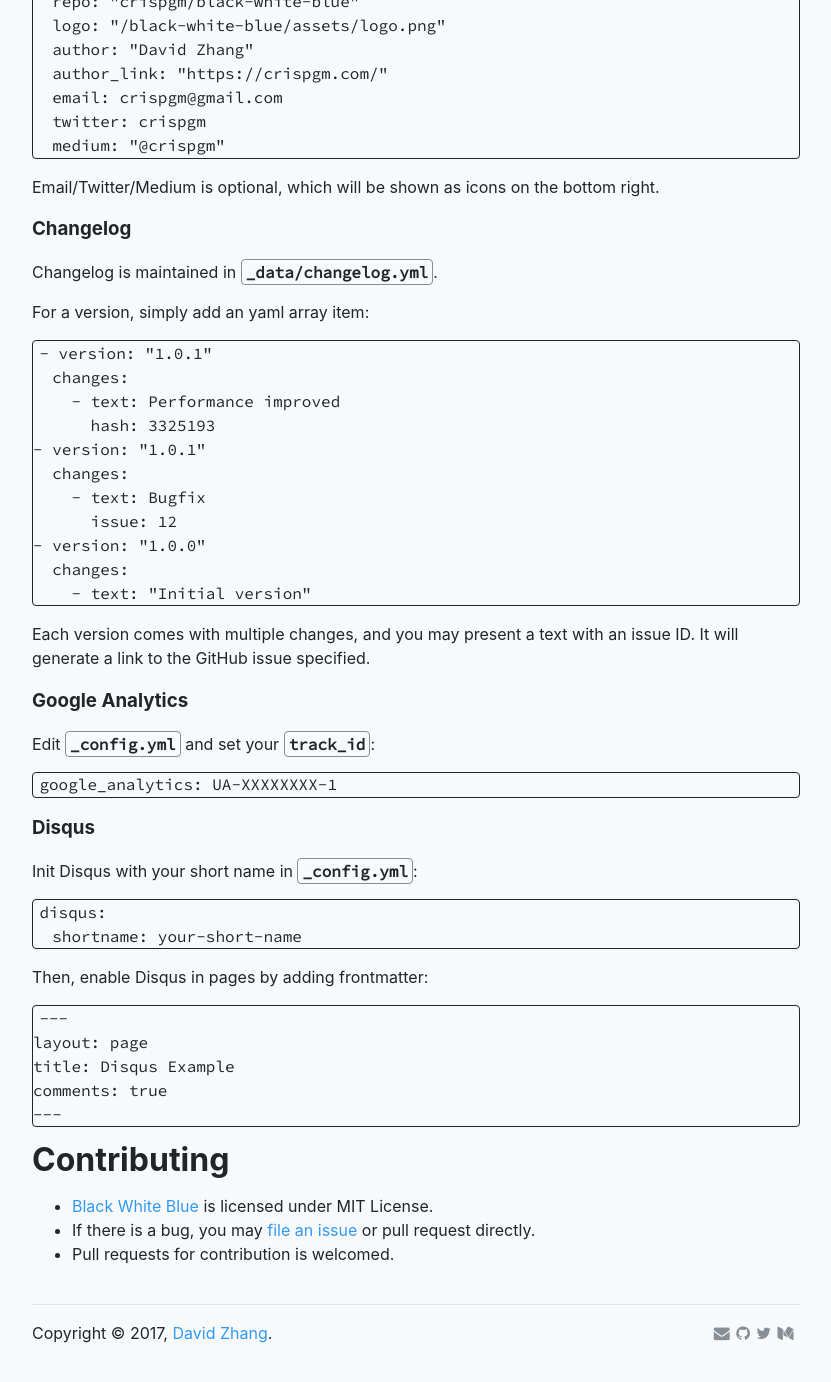
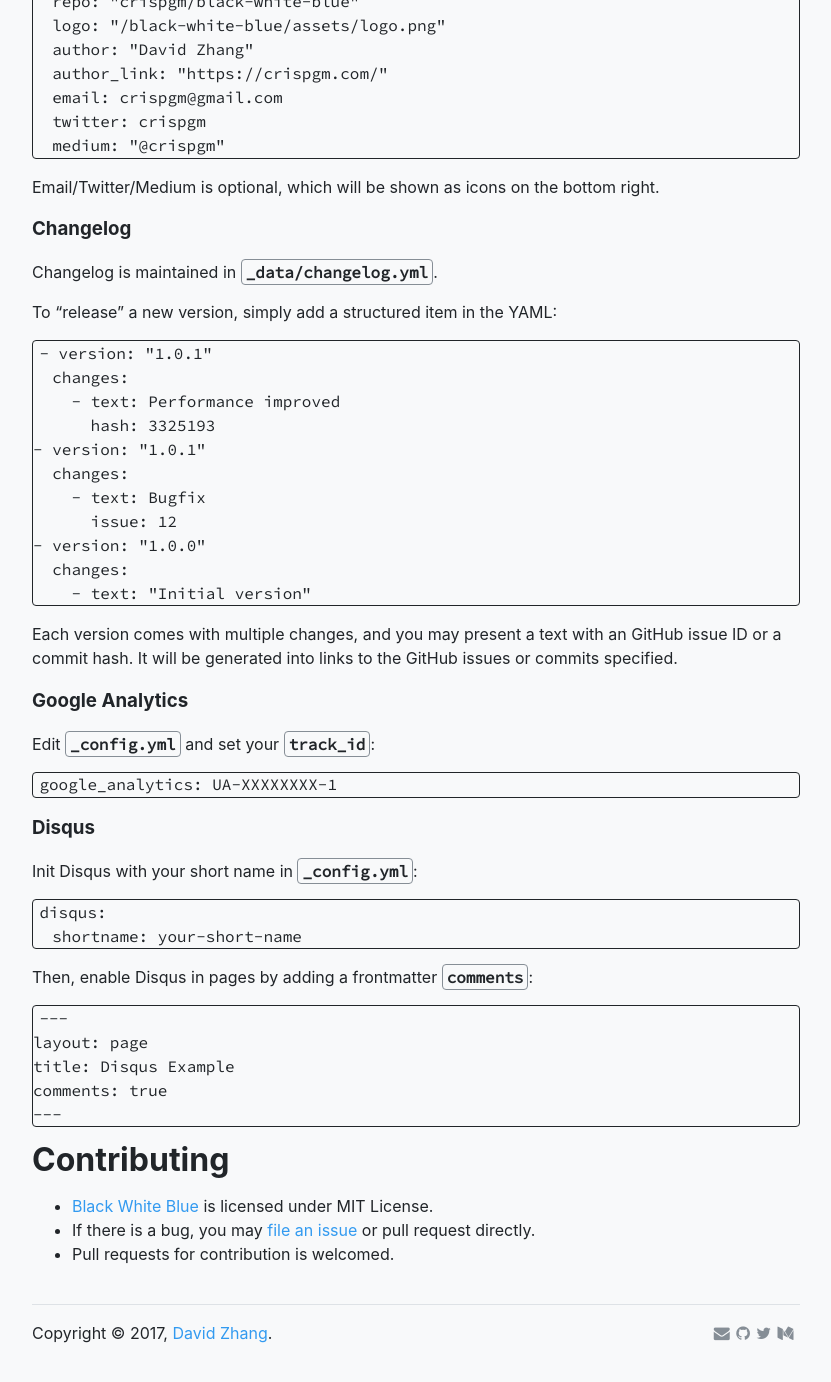
Before and after one commit to crispgm/black-white-blue, a Jekyll site: the page built from docs.md, in a window 1280 px wide and 1400 px high, scrolled down 946 px. Shown: the top 1382 px of the window, without its empty margins (224-1055 px from the left). Built offline with Jekyll 4.4.1, drawn with Linux system fonts in a browser that asks for light colours; nearby versions of some CDN libraries; a style sheet for code colours, icons or effects is not loaded; some of the changed text lies outside the part shown.

Commit message:
Polish docs

````diff
--- a/docs.md
+++ b/docs.md
@@ -5,7 +5,7 @@ title: Documentation
 
 Black White Blue is a simple and minimal project page theme for Jekyll, which is designed to build project pages in an easier way.
 
-Black, white and blue are the colors used in the page. White for background, black for text and blue for links.
+Black, white and blue are the main colors used in the page. White for background, black for text and blue for links.
 
 ## Installation
 
@@ -55,7 +55,7 @@ Email/Twitter/Medium is optional, which will be shown as icons on the bottom rig
 
 Changelog is maintained in `_data/changelog.yml`.
 
-For a version, simply add an yaml array item:
+To "release" a new version, simply add a structured item in the YAML:
 
 ```yaml
 - version: "1.0.1"
@@ -71,7 +71,7 @@ For a version, simply add an yaml array item:
     - text: "Initial version"
 ```
 
-Each version comes with multiple changes, and you may present a text with an issue ID. It will generate a link to the GitHub issue specified.
+Each version comes with multiple changes, and you may present a text with an GitHub issue ID or a commit hash. It will be generated into links to the GitHub issues or commits specified.
 
 ### Google Analytics
 
@@ -90,7 +90,7 @@ disqus:
   shortname: your-short-name
 ```
 
-Then, enable Disqus in pages by adding frontmatter:
+Then, enable Disqus in pages by adding a frontmatter `comments`:
 
 ```yaml
 ---
````
Also changed, not shown: other parts of docs.md (+1 -1 lines).
